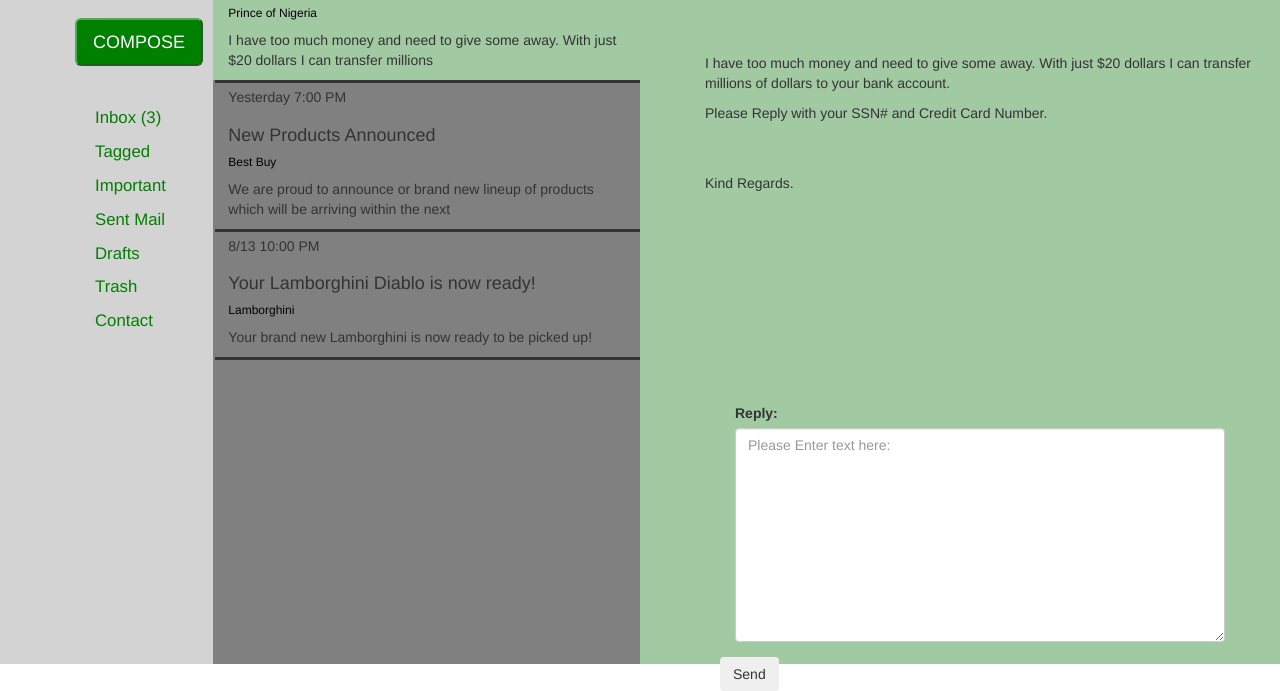
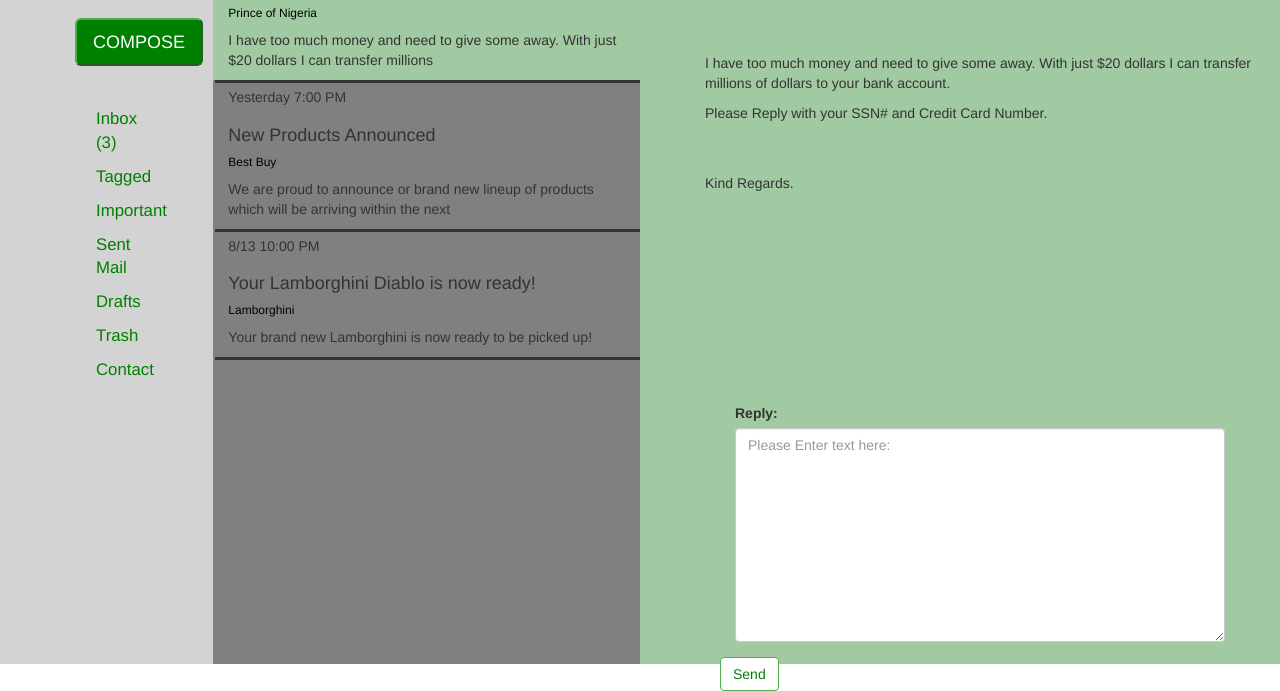
Before and after one commit to rleon2/emailTemplateBVT, a plain HTML site: page index.html in a window 1280 px wide. Shown: the part 136-827 px from the top of the page. Drawn offline with nearby package versions, Linux system fonts and the light colour scheme; files that its build step writes are made by us from their sources.

Commit message:
More Changes to left column

```diff
--- a/index.html
+++ b/index.html
@@ -21,7 +21,8 @@
                         <div class="row text-center" id="compose-button"><button class="btn-lg btn-success text-center" >COMPOSE</button></div>
                         <div class="headings">
 
-                        <div class="collapse navbar-collapse">
+                        <nav class="navbar navbar-expand-lg navbar-ligth bg-light navbar-toggleable-md">
+                            <div class="container-fluid">
                                 <ul class="sidebar-nav">
 
                                     <li>
@@ -47,6 +48,7 @@
                                     </li>
                                 </ul>
                             </div>
+                        </nav>
                         </div>
                 </div>
 
@@ -126,7 +128,7 @@
                                   </div>
                                 <div class="col-sm-1">
                                     <div class="row">
-                                        <button type="button" class="btn btn-secondary">Send</button>
+                                        <button type="button" class="btn btn-success" id="send-button">Send</button>
                                     </div>
                                 </div>
                                   </div>
--- a/stylesEmail.css
+++ b/stylesEmail.css
@@ -27,6 +27,7 @@
     background-color: rgb(162, 202, 162);
     color: black;
     border: black ridge;
+    cursor:pointer;
 
 }
 #first{
@@ -60,9 +61,11 @@
     background-color: rgb(162, 202, 162);
     height: 100%;
 }
+#send-button{
+    background-color: white;
+    color: green;
+}
 .sidebar-nav{
-
-    width: 250px;
     list-style: none;
 }
 .sidebar-nav li a{
```
Lines whose indentation alone changed are shown as unchanged.
